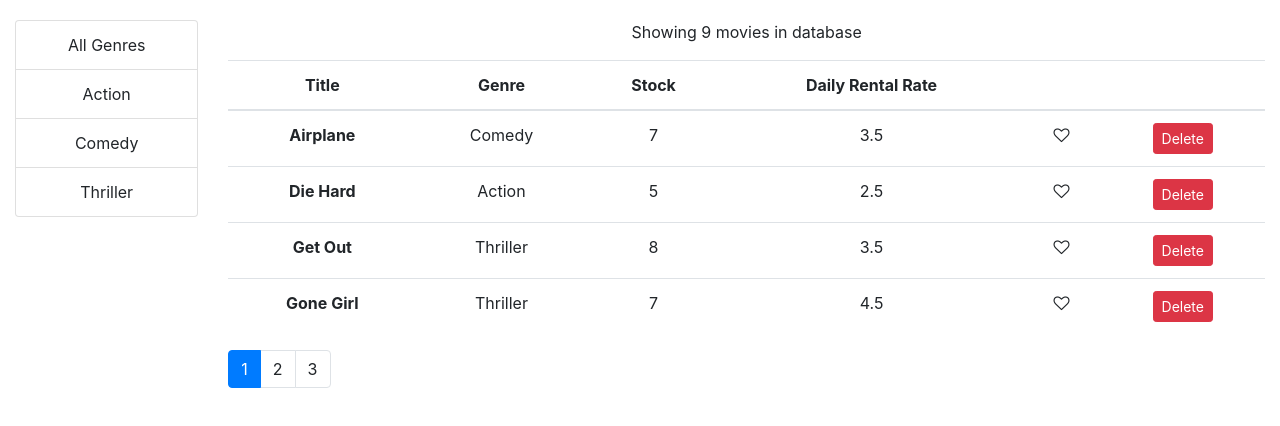
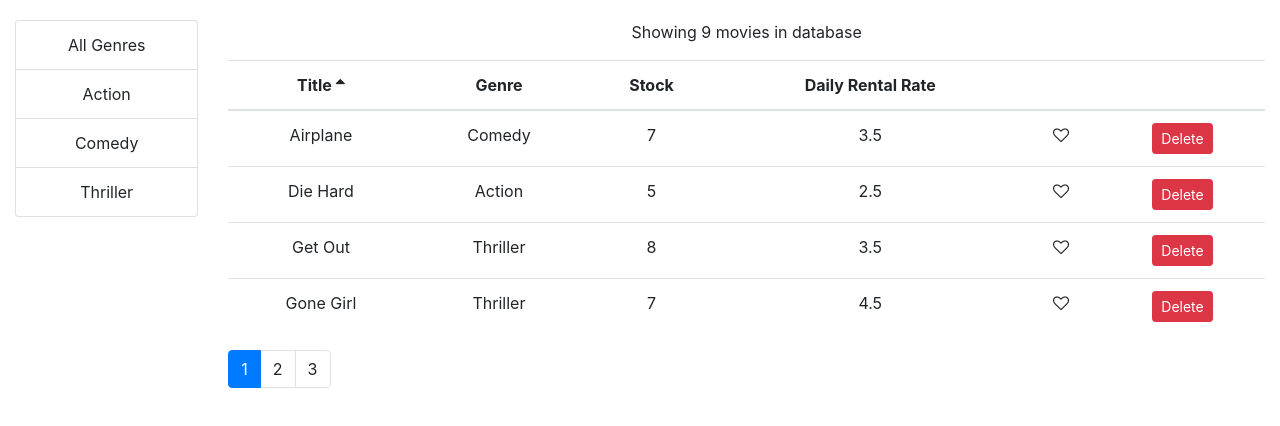
Before and after one commit to aravindanvenkataraju/react, a React (Create React App) app in the folder vidly/: page / in a window 1280 px wide. Shown: the top 426 px of the page. Built offline with nearby package versions, Linux system fonts and the light colour scheme.

Commit message:
extract common components

```diff
--- a/vidly/src/components/common/listGroup.jsx
+++ b/vidly/src/components/common/listGroup.jsx
@@ -12,7 +12,9 @@
       {items.map(item => (
         <li
           className={
-            item === selectedItem ? "list-group-item active" : "list-group-item"
+            item === selectedItem
+              ? "clickable list-group-item active"
+              : "clickable list-group-item"
           }
           key={item[valueProperty]}
           onClick={() => onItemSelect(item)}
--- /dev/null
+++ b/vidly/src/components/common/table.jsx
@@ -0,0 +1,14 @@
+import React from "react";
+import TableHeader from "./tableHeader";
+import TableBody from "./tableBody";
+const Table = props => {
+  const { columns, sortColumn, onSort, data } = props;
+  return (
+    <table className="table">
+      <TableHeader columns={columns} sortColumn={sortColumn} onSort={onSort} />
+      <TableBody data={data} columns={columns} />
+    </table>
+  );
+};
+
+export default Table;
--- /dev/null
+++ b/vidly/src/components/common/tableBody.jsx
@@ -0,0 +1,29 @@
+import React, { Component } from "react";
+import _ from "lodash";
+class TableBody extends Component {
+  renderCell = (item, column) => {
+    if (column.content) return column.content(item);
+    return _.get(item, column.path);
+  };
+  createKey = (item, column) => {
+    return item._id + (column.path || column.key);
+  };
+  render() {
+    const { data, columns } = this.props;
+    return (
+      <tbody>
+        {data.map(item => (
+          <tr key={item._id}>
+            {columns.map(column => (
+              <td key={this.createKey(item, column)}>
+                {this.renderCell(item, column)}
+              </td>
+            ))}
+          </tr>
+        ))}
+      </tbody>
+    );
+  }
+}
+
+export default TableBody;
--- a/vidly/src/components/common/tableHeader.jsx
+++ b/vidly/src/components/common/tableHeader.jsx
@@ -10,10 +10,16 @@
     }
     this.props.onSort(sortColumn);
   };
+  renderSortIcon = column => {
+    const { sortColumn } = this.props;
+    if (column.path !== sortColumn.path) return null;
+    if (sortColumn.order === "asc") return <i className="fa fa-sort-asc" />;
+    return <i className="fa fa-sort-desc" />;
+  };
   render() {
     const { columns } = this.props;
     return (
-      <thead>
+      <thead className="clickable">
         <tr>
           {columns.map(column => (
             <th
@@ -21,7 +27,7 @@
               onClick={() => this.raiseSort(column.path)}
               scope="col"
             >
-              {column.label}
+              {column.label} {this.renderSortIcon(column)}
             </th>
           ))}
         </tr>
--- a/vidly/src/components/moviesTable.jsx
+++ b/vidly/src/components/moviesTable.jsx
@@ -1,6 +1,6 @@
 import React, { Component } from "react";
 import Like from "./common/like";
-import TableHeader from "./common/tableHeader";
+import Table from "./common/table";
 
 class MoviesTable extends Component {
   columns = [
@@ -8,40 +8,33 @@
     { path: "genre.name", label: "Genre" },
     { path: "numberInStock", label: "Stock" },
     { path: "dailyRentalRate", label: "Daily Rental Rate" },
-    { key: "like" },
-    { key: "delete" }
+    {
+      key: "like",
+      content: movie => (
+        <Like liked={movie.liked} onClick={() => this.props.onLike(movie)} />
+      )
+    },
+    {
+      key: "delete",
+      content: movie => (
+        <button
+          className="btn btn-danger btn-sm"
+          onClick={() => this.props.onDelete(movie)}
+        >
+          Delete
+        </button>
+      )
+    }
   ];
   render() {
-    const { movies, onLike, onDelete, sortColumn, onSort } = this.props;
+    const { movies, sortColumn, onSort } = this.props;
     return (
-      <table className="table">
-        <TableHeader
-          columns={this.columns}
-          sortColumn={sortColumn}
-          onSort={onSort}
-        />
-        <tbody>
-          {movies.map(movie => (
-            <tr key={movie._id}>
-              <th scope="row">{movie.title}</th>
-              <td>{movie.genre.name}</td>
-              <td>{movie.numberInStock}</td>
-              <td>{movie.dailyRentalRate}</td>
-              <td>
-                <Like liked={movie.liked} onClick={() => onLike(movie)} />
-              </td>
-              <td>
-                <button
-                  className="btn btn-danger btn-sm"
-                  onClick={() => onDelete(movie)}
-                >
-                  Delete
-                </button>
-              </td>
-            </tr>
-          ))}
-        </tbody>
-      </table>
+      <Table
+        data={movies}
+        sortColumn={sortColumn}
+        onSort={onSort}
+        columns={this.columns}
+      />
     );
   }
 }
--- a/vidly/src/index.css
+++ b/vidly/src/index.css
@@ -12,3 +12,7 @@
   font-family: source-code-pro, Menlo, Monaco, Consolas, "Courier New",
     monospace;
 }
+
+.clickable {
+  cursor: pointer;
+}
```
